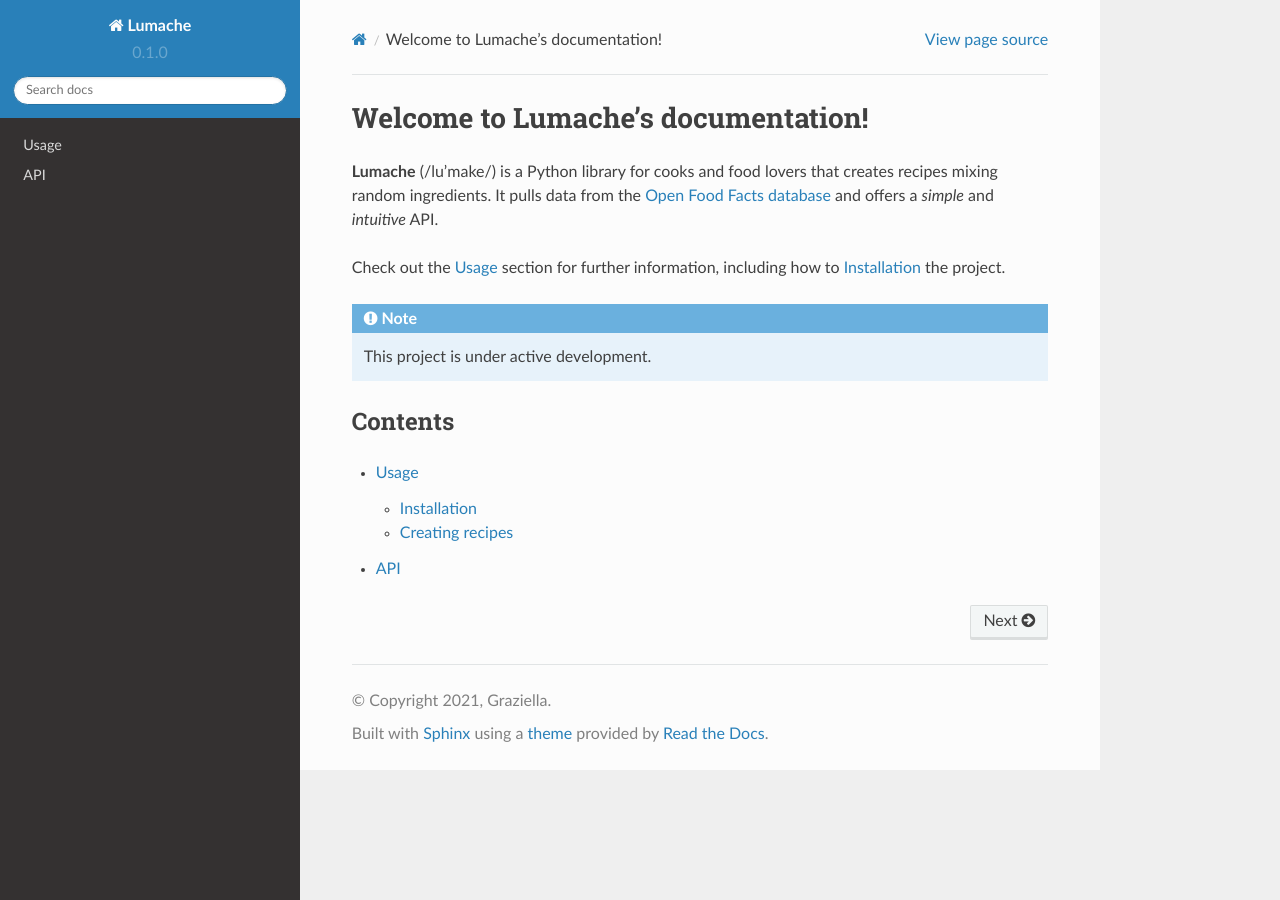
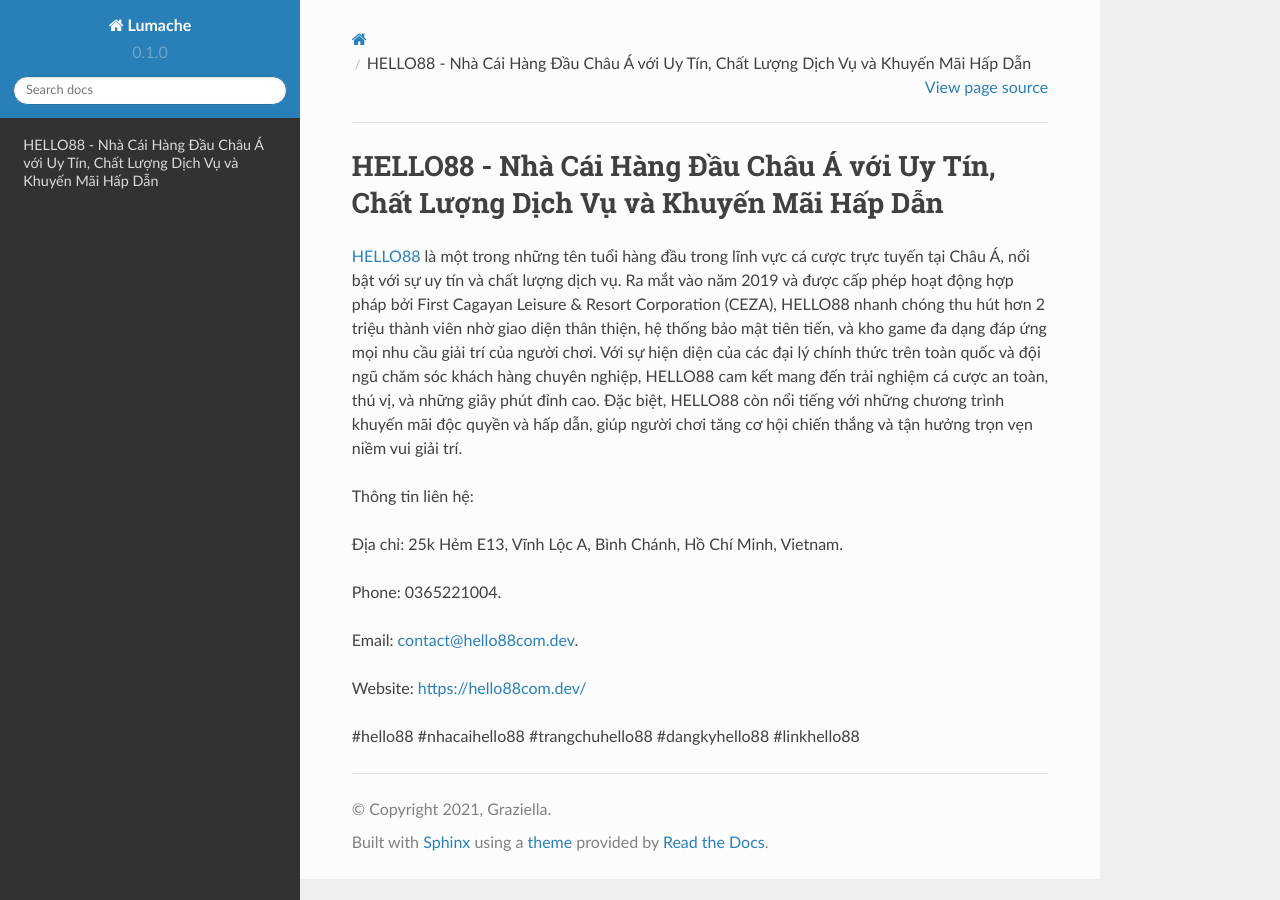
Before and after one commit to vqtranquocthuan424/hello88comdev, a Sphinx documentation site: the page built from docs/source/index.rst, in a window 1280 px wide. Built offline with Sphinx 7.4.7 and the Read the Docs theme 2.0.0, drawn with Linux system fonts in a browser that asks for light colours.

Commit message:
Update index.rst

```diff
--- a/docs/source/index.rst
+++ b/docs/source/index.rst
@@ -1,22 +1,17 @@
-Welcome to Lumache's documentation!
+HELLO88 - Nhà Cái Hàng Đầu Châu Á với Uy Tín, Chất Lượng Dịch Vụ và Khuyến Mãi Hấp Dẫn
 ===================================
 
-**Lumache** (/lu'make/) is a Python library for cooks and food lovers
-that creates recipes mixing random ingredients.
-It pulls data from the `Open Food Facts database <https://world.openfoodfacts.org/>`_
-and offers a *simple* and *intuitive* API.
+`HELLO88 <https://hello88com.dev/>`_ là một trong những tên tuổi hàng đầu trong lĩnh vực cá cược trực tuyến tại Châu Á, nổi bật với sự uy tín và chất lượng dịch vụ. Ra mắt vào năm 2019 và được cấp phép hoạt động hợp pháp bởi First Cagayan Leisure & Resort Corporation (CEZA), HELLO88 nhanh chóng thu hút hơn 2 triệu thành viên nhờ giao diện thân thiện, hệ thống bảo mật tiên tiến, và kho game đa dạng đáp ứng mọi nhu cầu giải trí của người chơi.
+Với sự hiện diện của các đại lý chính thức trên toàn quốc và đội ngũ chăm sóc khách hàng chuyên nghiệp, HELLO88 cam kết mang đến trải nghiệm cá cược an toàn, thú vị, và những giây phút đỉnh cao. Đặc biệt, HELLO88 còn nổi tiếng với những chương trình khuyến mãi độc quyền và hấp dẫn, giúp người chơi tăng cơ hội chiến thắng và tận hưởng trọn vẹn niềm vui giải trí.
 
-Check out the :doc:`usage` section for further information, including
-how to :ref:`installation` the project.
+Thông tin liên hệ:
 
-.. note::
+Địa chỉ: 25k Hẻm E13, Vĩnh Lộc A, Bình Chánh, Hồ Chí Minh, Vietnam.
 
-   This project is under active development.
+Phone: 0365221004.
 
-Contents
---------
+Email: contact@hello88com.dev.
 
-.. toctree::
+Website: https://hello88com.dev/
 
-   usage
-   api
+#hello88 #nhacaihello88 #trangchuhello88 #dangkyhello88 #linkhello88
```
